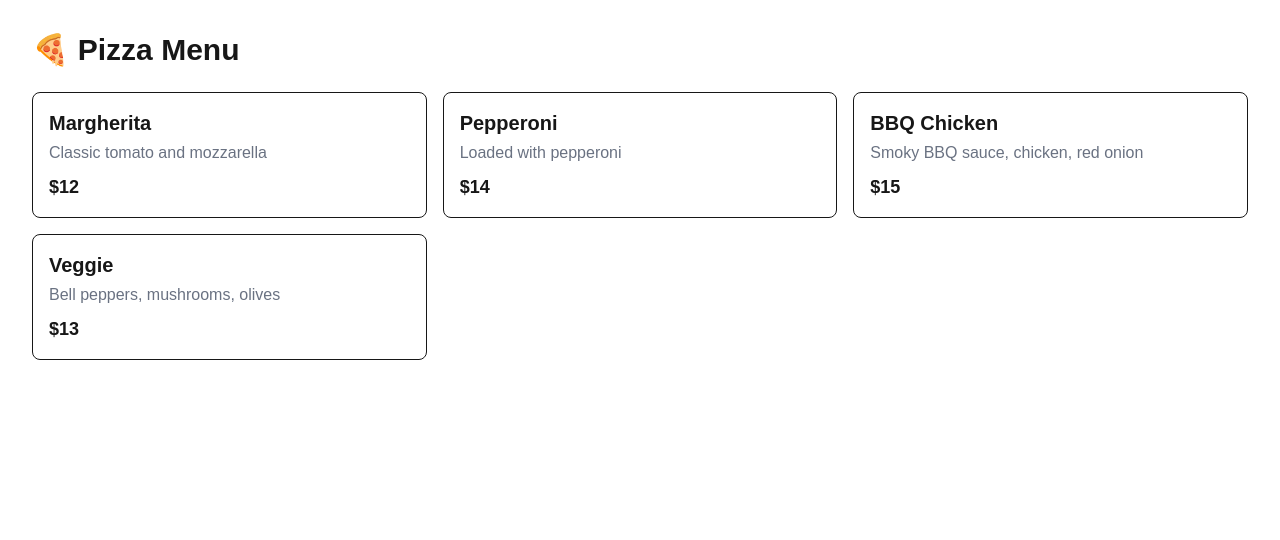
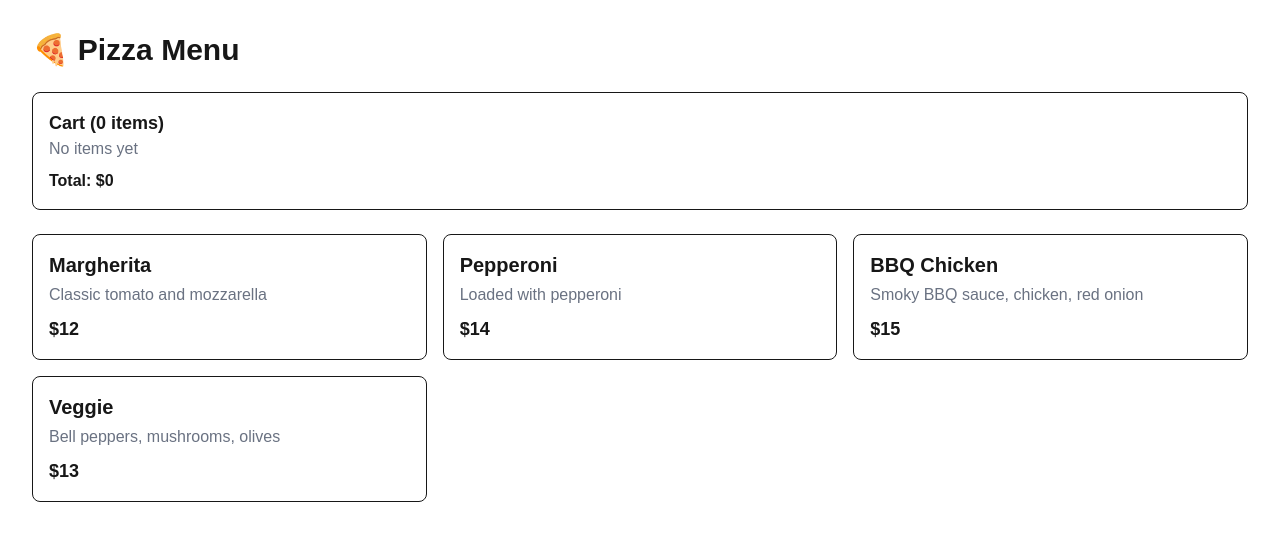
Before and after one commit to dwilhel1/pizza-menu, a Next.js app: page / in a window 1280 px wide. Shown: the top 540 px of the page. Built offline with nearby package versions, Linux system fonts and the light colour scheme.

Commit message:
Add cart functionality with server-side persistence and quantity tracking

```diff
--- /dev/null
+++ b/app/api/cart/route.ts
@@ -0,0 +1,17 @@
+import { NextRequest, NextResponse } from 'next/server';
+import { Cart } from '@/app/types';
+
+let cart: Cart = {};
+
+export async function GET() {
+  return NextResponse.json(Object.values(cart));
+}
+
+export async function POST(req: NextRequest) {
+  const pizza = await req.json();
+  cart[pizza.id] = {
+    pizza,
+    quantity: (cart[pizza.id]?.quantity || 0) + 1
+  };
+  return NextResponse.json(Object.values(cart));
+}
--- a/app/page.tsx
+++ b/app/page.tsx
@@ -1,14 +1,32 @@
 'use client';
 
-import { Pizza } from "@/app/types";
+import { Cart, CartItem, Pizza } from "@/app/types";
 import { useEffect, useState } from "react";
 
 export default function Home() {
   const [pizzas, setPizzas] = useState<Pizza[]>([]);
   const [isLoading, setIsLoading] = useState(false);
+  const [cart, setCart] = useState<Cart>({});
+
+  const addToCart = async (pizza: Pizza) => {
+    setCart(prev => ({
+      ...prev,
+      [pizza.id]: {
+        pizza,
+        quantity: (prev[pizza.id]?.quantity || 0) + 1
+      }
+    }));
+
+    await fetch('/api/cart', {
+      method: 'POST',
+      headers: { 'Content-Type': 'application/json' },
+      body: JSON.stringify(pizza),
+    });
+  };
 
   useEffect(() => {
     setIsLoading(true);
+
     fetch('/api/pizzas')
       .then((res: Response) => {
         if (!res.ok) {
@@ -19,15 +37,48 @@ export default function Home() {
         setPizzas(data);
         setIsLoading(false);
       }).catch((err) => console.error(`Fetch error: ${err}`));
+
+    fetch('/api/cart')
+      .then(res => res.json())
+      .then((data: CartItem[]) => {
+        const cartMap = data
+          .filter((item) => item?.pizza != null)
+          .reduce<Cart>((acc, item) => ({
+            ...acc,
+            [item.pizza.id]: item
+          }), {});
+        setCart(cartMap);
+      });
   }, []);
 
   return (
     <main className="p-8">
       <h1 className="text-3xl font-bold mb-6">🍕 Pizza Menu</h1>
+
+      <div className="mb-6 p-4 border rounded-lg">
+        <h2 className="font-semibold text-lg">
+          Cart ({Object.values(cart).filter(Boolean).reduce((sum, { quantity }) => sum + quantity, 0)} items)
+        </h2>
+        {Object.keys(cart).length === 0 ? (
+          <p className="text-gray-500">No items yet</p>
+        ) : (
+          <ul>
+            {Object.values(cart).filter(Boolean).map(({ pizza, quantity }) => (
+              <li key={pizza.id}>
+                {pizza.name} x{quantity} — ${pizza.price * quantity}
+              </li>
+            ))}
+          </ul>
+        )}
+        <p className="font-bold mt-2">
+          Total: ${Object.values(cart).filter(Boolean).reduce((sum, { pizza, quantity }) => sum + pizza.price * quantity, 0)}
+        </p>
+      </div>
+
       {isLoading ? <div>Loading...</div> :
         <div className="grid grid-cols-1 sm:grid-cols-2 lg:grid-cols-3 gap-4">
           { pizzas.map((pizza: Pizza) => (
-            <div key={pizza.id} className="border rounded-lg p-4 min-w-0">
+            <div key={pizza.id} className="border rounded-lg p-4 min-w-0" onClick={() => addToCart(pizza)}>
               <h2 className="text-xl font-semibold">{pizza.name}</h2>
               <p className="text-gray-500 mt-1">{pizza.description}</p>
               <p className="text-lg font-bold mt-2">${pizza.price}</p>
```
Also changed, not shown: app/types/index.ts (+8 -0 lines), 1 other file (tests, documents, lock files or other folders).
